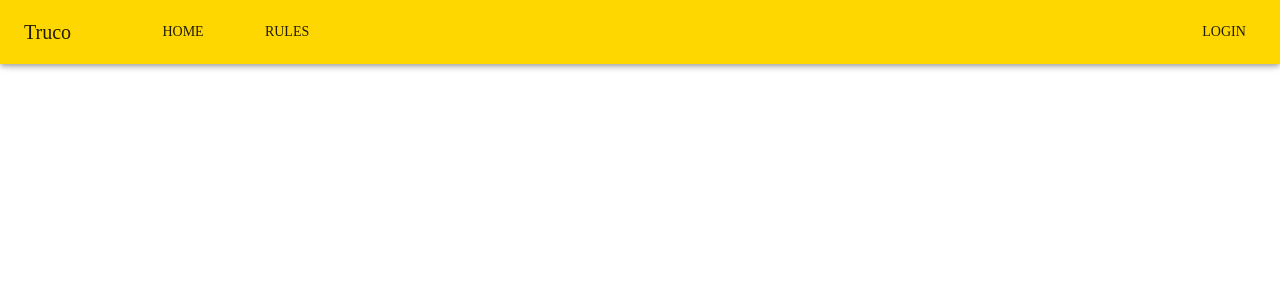
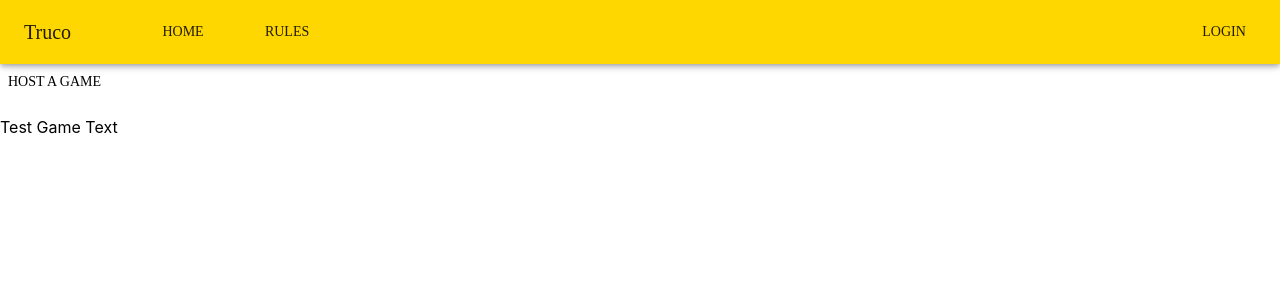
Before and after one commit to wsepesi/truco, a React (Create React App) app in the folder truco/: page / in a window 1280 px wide. Shown: the top 300 px of the page. Built offline with nearby package versions, Linux system fonts and the light colour scheme; no server answers.

Commit message:
Setup before state and pop-ups

```diff
--- /dev/null
+++ b/truco/src/components/Game.tsx
@@ -0,0 +1,11 @@
+import React from 'react'
+
+const Game = () :React.ReactElement => {
+  return (
+    <div>
+        <p>Test Game Text</p>
+    </div>
+  )
+}
+
+export default Game
--- a/truco/src/components/Games.tsx
+++ b/truco/src/components/Games.tsx
@@ -1,14 +1,15 @@
-import { Box, Grid } from '@mui/material'
+import { Box, Grid, Typography } from '@mui/material'
 import React from 'react'
+import Game from './Game'
 
 const Games = () :React.ReactElement => {
   return (
     <div>
-        <Grid container spacing ={1} item xs={4}>
-            <Box>
-                Game Text Here
-            </Box>
-        </Grid>
+      <Grid>
+          <Box>
+            <Game/>
+          </Box>
+      </Grid>
     </div>
   )
 }
--- a/truco/src/components/Home.tsx
+++ b/truco/src/components/Home.tsx
@@ -1,12 +1,14 @@
 import { AppBar } from '@mui/material'
 import React from 'react'
 import Games from './Games'
+import Host from './Host'
 import Navbar from './Navbar'
 
 const Home = () :React.ReactElement => {
   return (
     <div>
       <Navbar />
+      <Host />
       <Games />
     </div>
   )
--- /dev/null
+++ b/truco/src/components/Host.tsx
@@ -0,0 +1,12 @@
+import { Button } from '@mui/material'
+import React from 'react'
+
+const Host = () :React.ReactElement => {
+  return (
+    <div>
+        <Button color="inherit">Host a Game</Button>
+    </div>
+  )
+}
+
+export default Host
--- a/truco/src/components/Navbar.tsx
+++ b/truco/src/components/Navbar.tsx
@@ -4,16 +4,16 @@ import React from 'react'
 const Navbar = () :React.ReactElement => {
   return (
     <div>
+      <Box sx={{display: "flex", height: "64px", flexGrow: 1}}>
         <AppBar position="fixed">
-            <Box sx={{flexGrow: 1}}>
           <Toolbar>
               <Typography variant="h6" color="inherit" sx={{ mr: 10 }}>Truco</Typography>
               <Button color="inherit" sx={{mr: 5}}>Home</Button>
               <Button color="inherit" sx={{mr: "auto"}}>Rules</Button>
               <Button color="inherit">Login</Button>
           </Toolbar>
+        </AppBar>
       </Box>
-        </AppBar>
     </div>
   )
 }
```
Lines whose indentation alone changed are shown as unchanged.
